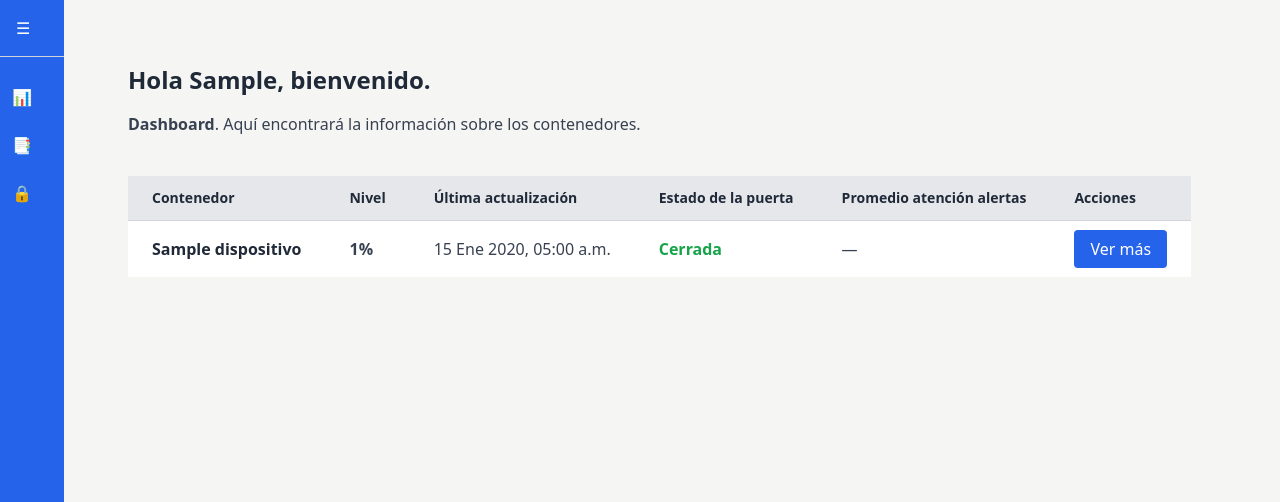
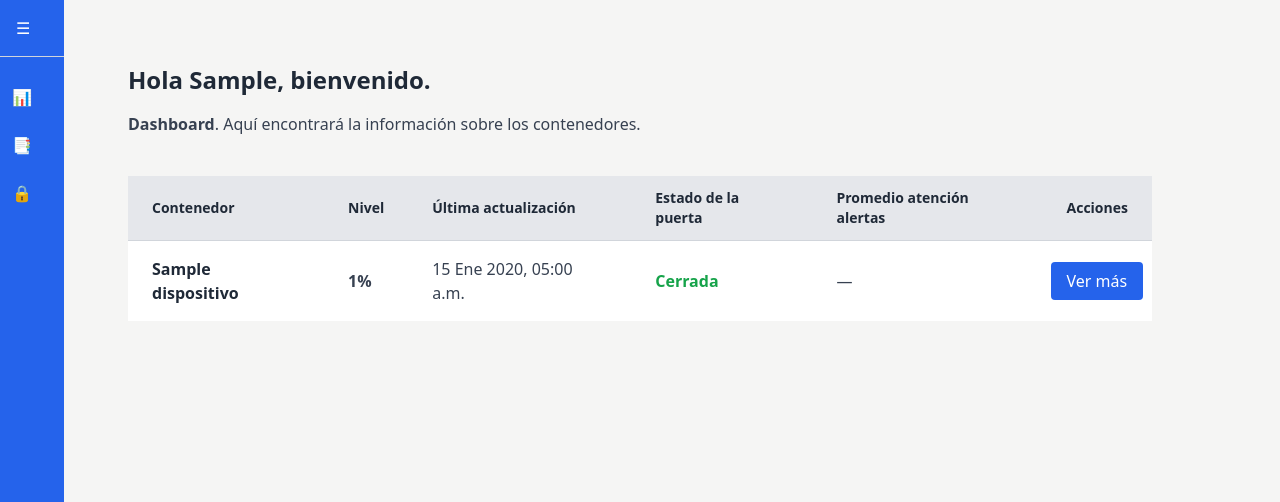
Before and after one commit to WolfWerkDev/App_Monitoreo_Contenedores, a Django app: page /dashboard/ in a window 1280 px wide. Shown: the part 80-582 px from the top of the page. Run offline with Django 5.2, Linux system fonts and the light colour scheme; a user stored in the database is signed in; tables that the repository leaves empty hold one stand-in row (values such as "Sample post"); some libraries are stand-ins or nearby versions.

Commit message:
Mobile adaptations made

```diff
--- a/templates/dashboard/dashboard.html
+++ b/templates/dashboard/dashboard.html
@@ -80,7 +80,7 @@
 
     <div id="contenedores" hx-get="{% url 'dashboard_partial' %}" hx-trigger="every 5s" hx-target="#contenedores-inner"
       hx-swap="innerHTML" class="flex flex-wrap gap-6 mt-10">
-      <div id="contenedores-inner" class="flex flex-wrap gap-6">
+      <div id="contenedores-inner" class="flex flex-wrap gap-6 w-[80vw]">
         {% include "dashboard/dashboard_partial.html" %}
       </div>
     </div>
--- a/templates/dashboard/dashboard_partial.html
+++ b/templates/dashboard/dashboard_partial.html
@@ -1,65 +1,31 @@
-{% if dispositivos %}
+<div class="w-full overflow-x-scroll sm:overflow-x-auto sm:w-auto">
   <table class="min-w-full divide-y divide-gray-300 dark:divide-gray-700">
     <thead class="bg-gray-200 dark:bg-gray-800">
       <tr>
-      <th class="px-6 py-3 text-left text-sm font-semibold text-gray-800 dark:text-gray-200">Contenedor</th>
-      <th class="px-6 py-3 text-left text-sm font-semibold text-gray-800 dark:text-gray-200">Nivel</th>
-      <th class="px-6 py-3 text-left text-sm font-semibold text-gray-800 dark:text-gray-200">Última actualización</th>
-      <th class="px-6 py-3 text-left text-sm font-semibold text-gray-800 dark:text-gray-200">Estado de la puerta</th>
-      <th class="px-6 py-3 text-left text-sm font-semibold text-gray-800 dark:text-gray-200">Promedio atención alertas</th>
-      <th class="px-6 py-3 text-left text-sm font-semibold text-gray-800 dark:text-gray-200">Acciones</th>
+        <th class="px-2 sm:px-6 py-2 sm:py-3 text-left text-sm font-semibold text-gray-800 dark:text-gray-200">Contenedor</th>
+        <th class="px-2 sm:px-6 py-2 sm:py-3 text-left text-sm font-semibold text-gray-800 dark:text-gray-200">Nivel</th>
+        <th class="px-2 sm:px-6 py-2 sm:py-3 text-left text-sm font-semibold text-gray-800 dark:text-gray-200">Última actualización</th>
+        <th class="px-2 sm:px-6 py-2 sm:py-3 text-left text-sm font-semibold text-gray-800 dark:text-gray-200">Estado de la puerta</th>
+        <th class="px-2 sm:px-6 py-2 sm:py-3 text-left text-sm font-semibold text-gray-800 dark:text-gray-200">Promedio atención alertas</th>
+        <th class="px-2 sm:px-6 py-2 sm:py-3 text-left text-sm font-semibold text-gray-800 dark:text-gray-200">Acciones</th>
       </tr>
     </thead>
     <tbody class="bg-white dark:bg-gray-900 divide-y divide-gray-200 dark:divide-gray-700">
       {% for dispositivo in dispositivos %}
-    <tr class="
-      transition duration-200
-      {% if dispositivo.ultimo_nivel >= 75 %}
-        bg-red-200 dark:bg-yellow-800 animate-pulse
-      {% else %}
-        hover:bg-gray-100 dark:hover:bg-gray-800
-      {% endif %}
-    " data-device-id="{{ dispositivo.id }}">
-
-      <td class="px-6 py-4 whitespace-nowrap font-bold
-                 {% if dispositivo.ultimo_nivel >= 75 %}text-white-600{% else %}text-gray-800 dark:text-gray-100{% endif %}">
-        {{ dispositivo.device_name }}
-      </td>
-      <td class="px-6 py-4 whitespace-nowrap text-gray-700 dark:text-gray-300">
-        <span class="font-semibold {% if dispositivo.ultimo_nivel >= 75 %}text-white-900{% endif %}">
-          {{ dispositivo.ultimo_nivel }}%
-        </span>
-      </td>
-      <td class="px-6 py-4 whitespace-nowrap text-gray-700 dark:text-gray-300">
-        {{ dispositivo.ultima_fecha|date:"d M Y, h:i a" }}
-      </td>
-      <td class="px-6 py-4 whitespace-nowrap text-gray-700 dark:text-gray-300">
-        {% if dispositivo.estado_actual_puerta %}
-          <span class="text-green-600 font-semibold">Cerrada</span>
-        {% else %}
-          <span class="text-red-800 font-semibold">Abierta</span>
-        {% endif %}
-      </td>
-      <td class="px-6 py-4 whitespace-nowrap text-gray-700 dark:text-gray-300">
-        {% if dispositivo.tiempo_atencion %}
-          {{ dispositivo.tiempo_atencion }}
-          {% if dispositivo.tiempo_atencion_dia %}
-            <span class="block text-xs text-gray-400">Hoy: {{ dispositivo.tiempo_atencion_dia }}</span>
-          {% endif %}
-        {% else %}
-          —
-        {% endif %}
-      </td>
-      <td class="px-6 py-4 whitespace-nowrap">
-        <a href="{% url 'detalle_contenedor' dispositivo.id %}"
-           class="px-4 py-2 bg-blue-600 text-white rounded hover:bg-blue-700">
+      <tr class="transition duration-200 {% if dispositivo.ultimo_nivel >= 75 %}bg-red-200 dark:bg-yellow-800 animate-pulse{% else %}hover:bg-gray-100 dark:hover:bg-gray-800{% endif %}" data-device-id="{{ dispositivo.id }}">
+        <td class="px-2 sm:px-6 py-2 sm:py-4 font-bold {% if dispositivo.ultimo_nivel >= 75 %}text-white-600{% else %}text-gray-800 dark:text-gray-100{% endif %}">{{ dispositivo.device_name }}</td>
+        <td class="px-2 sm:px-6 py-2 sm:py-4 text-gray-700 dark:text-gray-300"><span class="font-semibold {% if dispositivo.ultimo_nivel >= 75 %}text-white-900{% endif %}">{{ dispositivo.ultimo_nivel }}%</span></td>
+        <td class="px-2 sm:px-6 py-2 sm:py-4 text-gray-700 dark:text-gray-300">{{ dispositivo.ultima_fecha|date:"d M Y, h:i a" }}</td>
+        <td class="px-2 sm:px-6 py-2 sm:py-4 text-gray-700 dark:text-gray-300">{% if dispositivo.estado_actual_puerta %}<span class="text-green-600 font-semibold">Cerrada</span>{% else %}<span class="text-red-800 font-semibold">Abierta</span>{% endif %}</td>
+        <td class="px-2 sm:px-6 py-2 sm:py-4 text-gray-700 dark:text-gray-300">{% if dispositivo.tiempo_atencion %}{{ dispositivo.tiempo_atencion }}{% if dispositivo.tiempo_atencion_dia %}<span class="block text-xs text-gray-400">Hoy: {{ dispositivo.tiempo_atencion_dia }}</span>{% endif %}{% else %}—{% endif %}</td>
+        <td class="px-2 py-2">
+          <a href="{% url 'detalle_contenedor' dispositivo.id %}" class="px-2 py-1 bg-blue-600 text-white rounded hover:bg-blue-700 text-sm sm:px-4 sm:py-2 sm:text-base whitespace-nowrap">
             Ver más
           </a>
         </td>
+
       </tr>
       {% endfor %}
     </tbody>
   </table>
-{% else %}
-<p class="text-gray-600 dark:text-gray-300">No hay dispositivos registrados.</p>
-{% endif %}
+</div>
```
Lines whose indentation alone changed are shown as unchanged.
